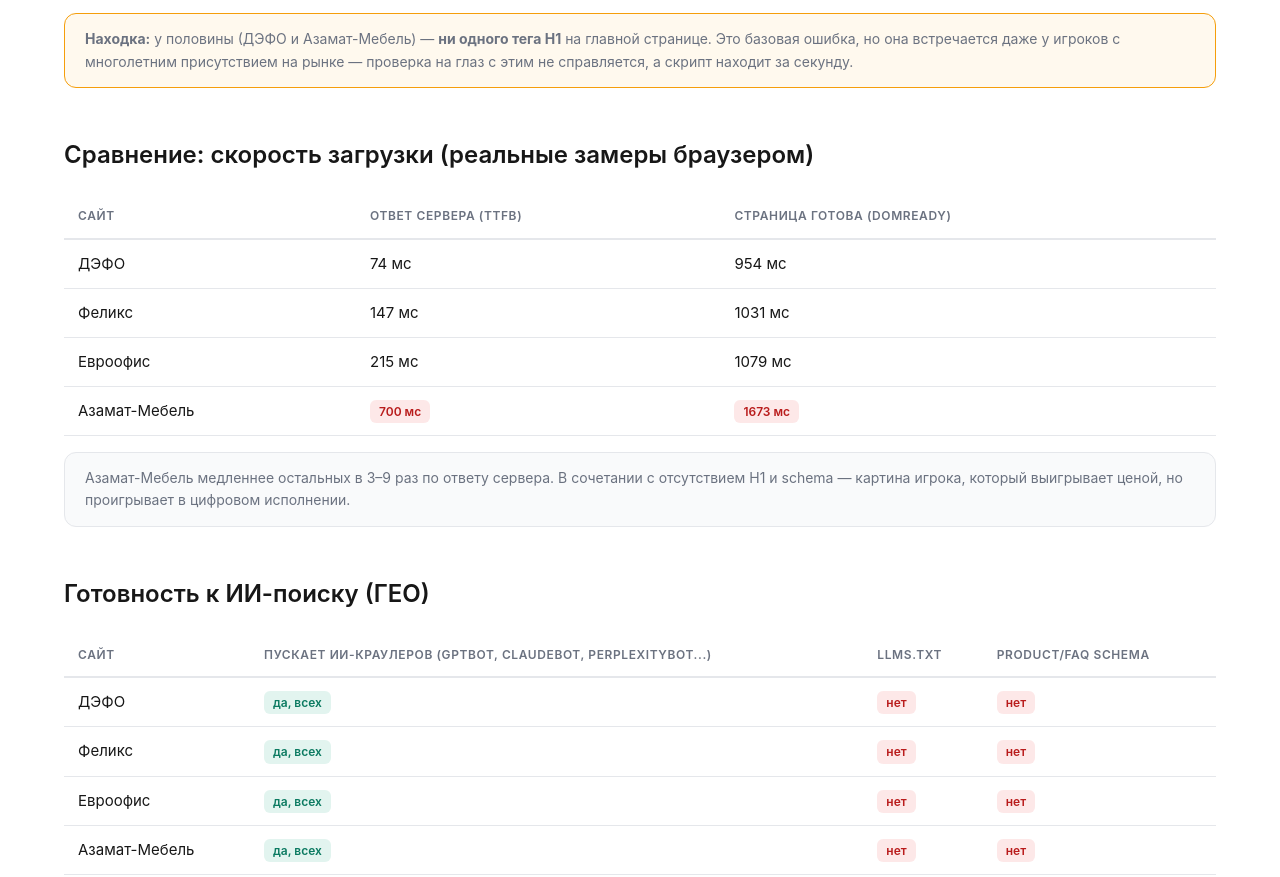
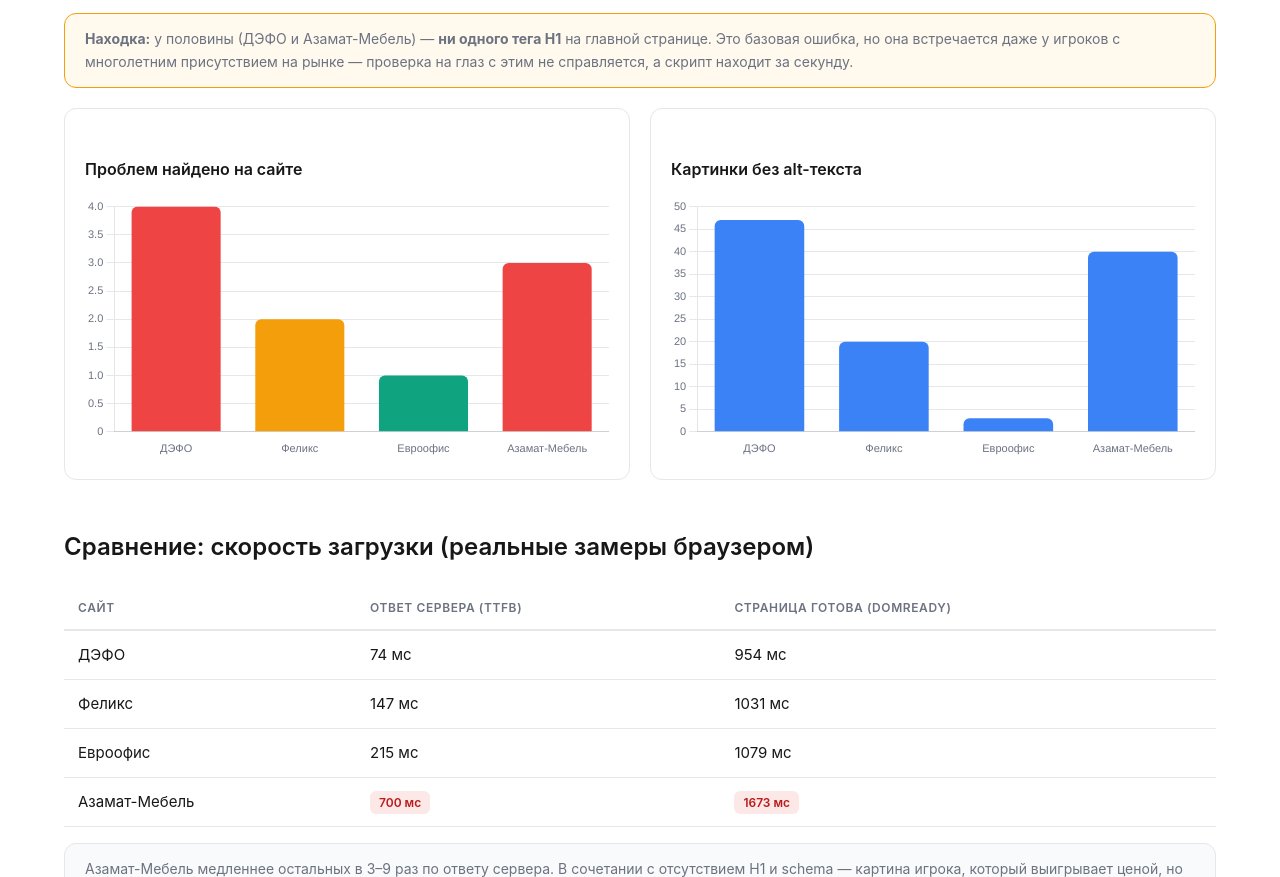
Before and after one commit to avsmolentsev-tech/Claude_Code_learning, a plain HTML site: page course/module-02-competitors/practicum-output/seo-geo-audit.html in a window 1280 px wide. Shown: the part 894-1771 px from the top of the page. Drawn offline with nearby package versions, Linux system fonts and the light colour scheme.

Commit message:
М2-02: графики в отчёте СЕО/ГЕО-аудита (Chart.js)
Три графика по реальным данным сканирования: число найденных проблем
на сайт, доля картинок без alt-текста, скорость загрузки (TTFB vs
domReady) — та же таблица, но нагляднее. Урок дополнен скриншотом
графиков.

```diff
--- a/course/module-02-competitors/practicum-output/seo-geo-audit.html
+++ b/course/module-02-competitors/practicum-output/seo-geo-audit.html
@@ -4,6 +4,7 @@
 <meta charset="UTF-8">
 <meta name="viewport" content="width=device-width, initial-scale=1.0">
 <title>СЕО/ГЕО-аудит: офисная мебель в Казани</title>
+<script src="https://cdn.jsdelivr.net/npm/chart.js@4"></script>
 <style>
 :root {
   --text: #171717; --text-2: #6B7280; --accent: #10A37F;
@@ -30,6 +31,10 @@ tr:hover { background: var(--card); }
 .pill.good { background: rgba(16,163,127,0.12); color: #0B7A61; }
 .cards { display: grid; grid-template-columns: repeat(3, 1fr); gap: 20px; }
 .cards2 { display: grid; grid-template-columns: repeat(2, 1fr); gap: 20px; }
+.charts2 { display: grid; grid-template-columns: repeat(2, 1fr); gap: 20px; margin: 20px 0; }
+.chart-card { border: 1px solid var(--line); border-radius: 12px; padding: 20px; }
+.chart-card h3 { font-size: 1rem; font-weight: 600; margin-bottom: 14px; }
+@media (max-width: 800px) { .charts2 { grid-template-columns: 1fr; } }
 .card { background: var(--card); border: 1px solid var(--line); border-radius: 12px; padding: 20px; }
 .card h3 { font-size: 1rem; margin: 0 0 10px; }
 .card p { font-size: 0.9rem; color: var(--text-2); margin-bottom: 8px; }
@@ -101,6 +106,17 @@ footer { padding: 32px 0 48px; margin-top: 48px; border-top: 1px solid var(--lin
   </table>
   <div class="note warn"><strong>Находка:</strong> у половины (ДЭФО и Азамат-Мебель) — <strong>ни одного тега H1</strong> на главной странице. Это базовая ошибка, но она встречается даже у игроков с многолетним присутствием на рынке — проверка на глаз с этим не справляется, а скрипт находит за секунду.</div>
 
+  <div class="charts2">
+    <div class="chart-card">
+      <h3>Проблем найдено на сайте</h3>
+      <canvas id="chartIssues"></canvas>
+    </div>
+    <div class="chart-card">
+      <h3>Картинки без alt-текста</h3>
+      <canvas id="chartAlt"></canvas>
+    </div>
+  </div>
+
   <h2>Сравнение: скорость загрузки (реальные замеры браузером)</h2>
   <table>
     <tr><th>Сайт</th><th>Ответ сервера (TTFB)</th><th>Страница готова (domReady)</th></tr>
@@ -110,6 +126,11 @@ footer { padding: 32px 0 48px; margin-top: 48px; border-top: 1px solid var(--lin
     <tr><td>Азамат-Мебель</td><td><span class="pill bad">700 мс</span></td><td><span class="pill bad">1673 мс</span></td></tr>
   </table>
   <div class="note">Азамат-Мебель медленнее остальных в 3–9 раз по ответу сервера. В сочетании с отсутствием H1 и schema — картина игрока, который выигрывает ценой, но проигрывает в цифровом исполнении.</div>
+
+  <div class="chart-card" style="margin:20px 0">
+    <h3>Скорость загрузки, мс (реальные замеры)</h3>
+    <canvas id="chartSpeed"></canvas>
+  </div>
 
   <h2>Готовность к ИИ-поиску (ГЕО)</h2>
   <table>
@@ -151,5 +172,42 @@ footer { padding: 32px 0 48px; margin-top: 48px; border-top: 1px solid var(--lin
   <div class="container">Отчёт собран ИИ-агентом: реальное сканирование 4 сайтов Python-скриптом + замеры скорости headless-браузером · Иллюстрация к практикуму М2-02 «СЕО/ГЕО-аудит» · Данные могут устареть — сайты меняются, перепроверяй перед решениями</div>
 </footer>
 
+<script>
+const sites = ["ДЭФО", "Феликс", "Евроофис", "Азамат-Мебель"];
+const chartColors = { primary: '#10A37F', secondary: '#3B82F6', amber: '#F59E0B', red: '#EF4444', grid: '#E5E7EB', text: '#6B7280' };
+const chartDefaults = {
+  responsive: true,
+  plugins: { legend: { labels: { font: { family: 'Inter, system-ui', size: 12 }, color: '#6B7280', usePointStyle: true } } },
+  scales: {
+    x: { grid: { display: false }, ticks: { color: '#6B7280', font: { size: 11 } } },
+    y: { grid: { color: '#E5E7EB' }, ticks: { color: '#6B7280', font: { size: 11 } }, beginAtZero: true }
+  }
+};
+
+new Chart(document.getElementById('chartIssues'), {
+  type: 'bar',
+  data: { labels: sites, datasets: [{ label: 'Проблем найдено', data: [4, 2, 1, 3], backgroundColor: [chartColors.red, chartColors.amber, chartColors.primary, chartColors.red], borderRadius: 6 }] },
+  options: { ...chartDefaults, plugins: { legend: { display: false } } }
+});
+
+new Chart(document.getElementById('chartAlt'), {
+  type: 'bar',
+  data: { labels: sites, datasets: [{ label: '% картинок без alt', data: [47, 20, 3, 40], backgroundColor: chartColors.secondary, borderRadius: 6 }] },
+  options: { ...chartDefaults, plugins: { legend: { display: false } } }
+});
+
+new Chart(document.getElementById('chartSpeed'), {
+  type: 'bar',
+  data: {
+    labels: sites,
+    datasets: [
+      { label: 'Ответ сервера (TTFB)', data: [74, 147, 215, 700], backgroundColor: chartColors.primary, borderRadius: 6 },
+      { label: 'Страница готова (domReady)', data: [954, 1031, 1079, 1673], backgroundColor: chartColors.secondary, borderRadius: 6 }
+    ]
+  },
+  options: { ...chartDefaults, plugins: { legend: { position: 'bottom', labels: { font: { family: 'Inter, system-ui', size: 12 }, color: '#6B7280', usePointStyle: true, padding: 16 } } } }
+});
+</script>
+
 </body>
 </html>
```
Also changed, not shown: site/lesson-12.html (+5 -0 lines), site/assets/m2-seo-geo-charts.png (added).
